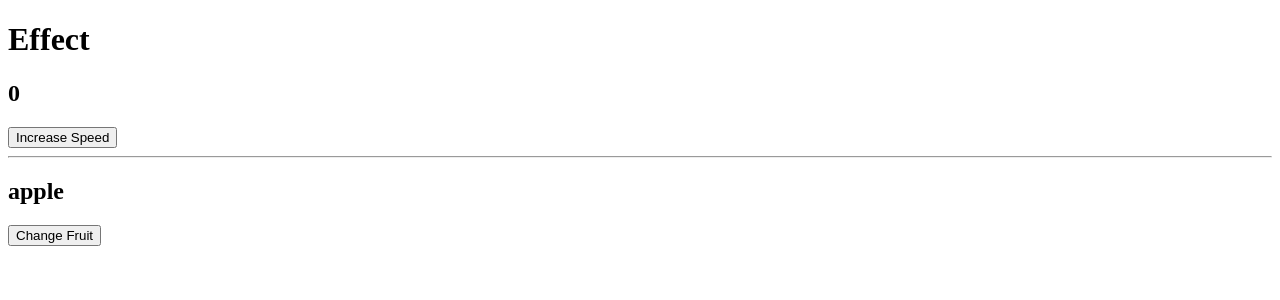
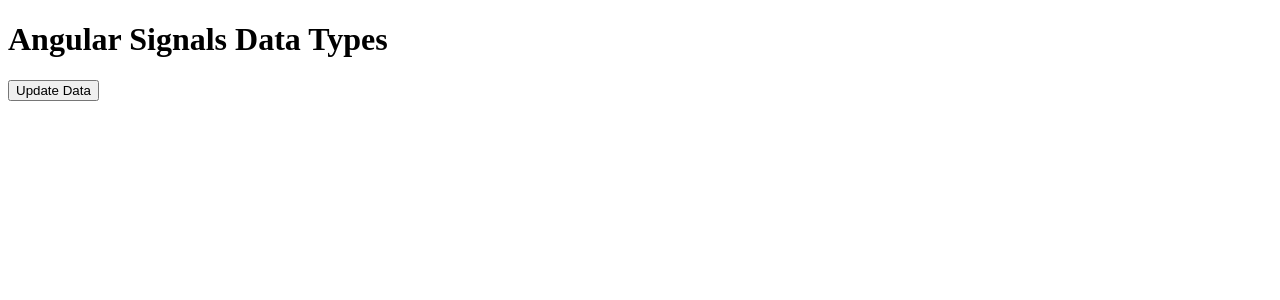
Before and after one commit to deep-coder1/angular22-tutorial-csbs, an Angular app: page / in a window 1280 px wide. Shown: the top 300 px of the page. Built offline with nearby package versions, Linux system fonts and the light colour scheme.

Commit message:
Angular Signals Data Types  tut complete

```diff
--- a/src/app/app.html
+++ b/src/app/app.html
@@ -68,9 +68,13 @@
 
 
 <!-- Effect in Angular -->
-<h1>Effect</h1>
+<!-- <h1>Effect</h1>
 <h2 [style.color]="color">{{speed()}}</h2>
 <button (click)="increaseSpeed()">Increase Speed</button>
 <hr />
 <h2>{{fruit()}}</h2>
-<button (click)="changeFruit()">Change Fruit</button>
+<button (click)="changeFruit()">Change Fruit</button> -->
+
+<!-- Angular Signals Data Types  -->
+<h1>Angular Signals Data Types</h1>
+<button (click)="handleData()">Update Data</button>
--- a/src/app/app.ts
+++ b/src/app/app.ts
@@ -1,4 +1,4 @@
-import { Component, computed, effect, signal } from '@angular/core';
+import { Component, computed, effect, Signal, signal, WritableSignal } from '@angular/core';
 import { RouterOutlet } from '@angular/router';
 import { Profile } from './profile/profile';
 
@@ -139,36 +139,50 @@ import { Profile } from './profile/profile';
 // }
 
 
-// Effect in Angular
+// // Effect in Angular
+// export class App {
+//   speed = signal(0)
+//   fruit=signal("apple")
+//   color="black"
+
+//   constructor(){
+//     effect(()=>{
+//       if(this.speed()>0 && this.speed()<80){
+//         this.color="green"
+//       }
+//       if(this.speed()>80 && this.speed()<120){
+//         this.color="orange"
+//       }
+//       if(this.speed()>=120){
+//         this.color="red"
+//       }
+//       console.log("speed : ", this.speed());
+//     })
+
+//     effect(()=> {
+//       console.log(this.fruit())
+//     })
+//   }
+
+//   increaseSpeed(){
+//     this.speed.set(this.speed()+10)
+//   }
+
+//   changeFruit(){
+//     this.fruit.set('banana')
+//   }
+// }
+
+// Angular Signals Data Types
 export class App {
-  speed = signal(0)
-  fruit=signal("apple")
-  color="black"
+  data:WritableSignal<string | number | boolean> = signal<string | number | boolean>("deepak");
+  // speed = computed(()=> this.data() === "deepak" ? 100 : 0);
+  users:WritableSignal<string[]> = signal<string[]>(["deepak", "thakur", "ndktbd"]);
+  speed:Signal<number> = computed<number>(()=>90)
 
-  constructor(){
-    effect(()=>{
-      if(this.speed()>0 && this.speed()<80){
-        this.color="green"
-      }
-      if(this.speed()>80 && this.speed()<120){
-        this.color="orange"
-      }
-      if(this.speed()>=120){
-        this.color="red"
-      }
-      console.log("speed : ", this.speed());
-    })
-
-    effect(()=> {
-      console.log(this.fruit())
-    })
-  }
-
-  increaseSpeed(){
-    this.speed.set(this.speed()+10)
-  }
-
-  changeFruit(){
-    this.fruit.set('banana')
+  handleData() {
+    // this.data.set("thakur");
+    this.users.update((item)=>[...item, "sandeep"])
+    console.log(this.users());
   }
 }
```
